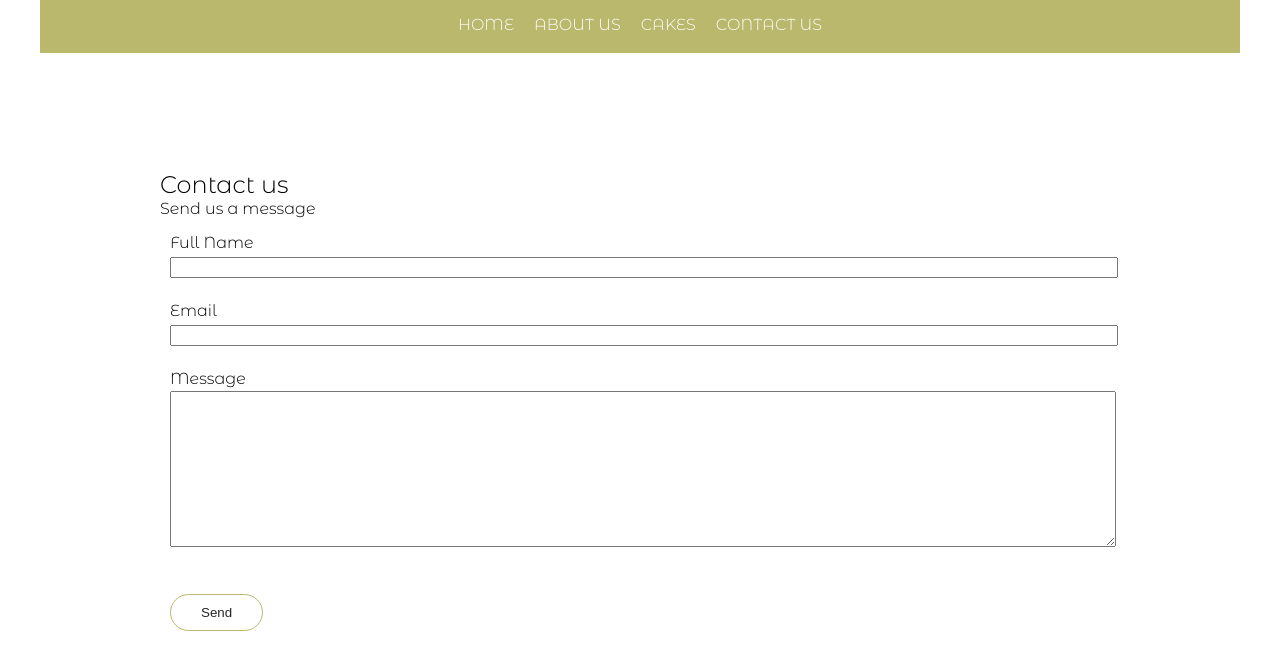
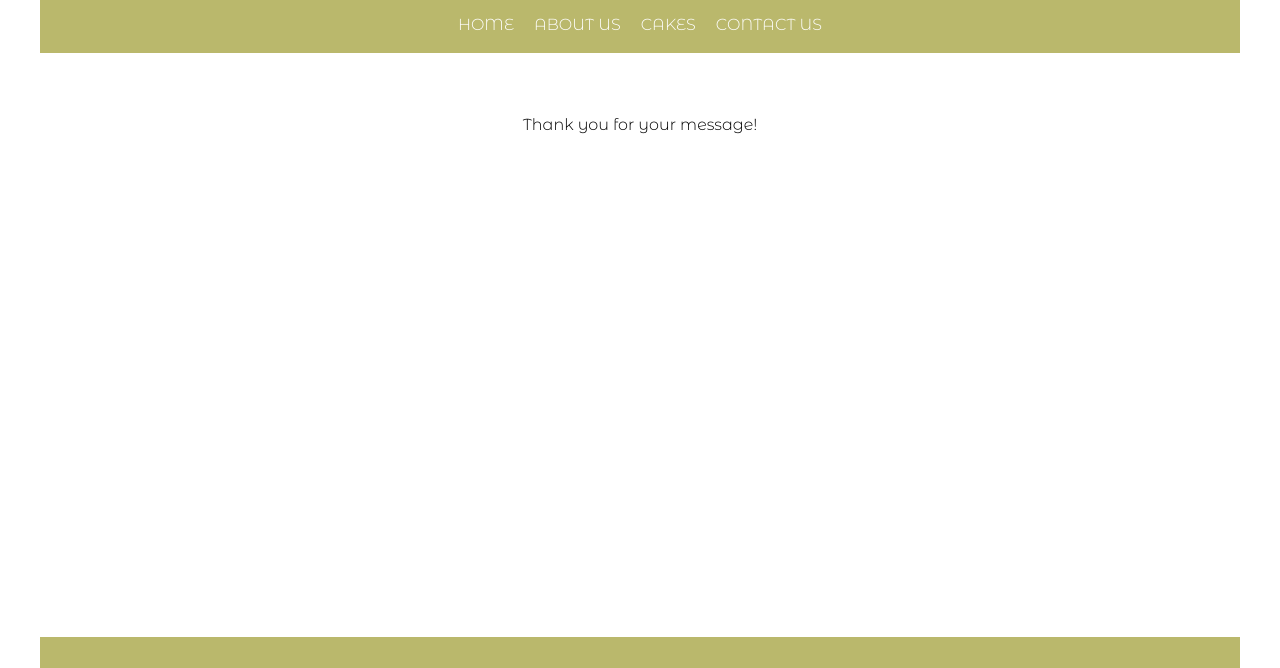
Before and after one commit to lee00812/mtm6201-midterm, a plain HTML site: page thankyou.html in a window 1280 px wide. Shown: the part 453-1121 px from the top of the page. Drawn offline with Linux system fonts and the light colour scheme.

Commit message:
adds thanks.html

```diff
--- a/css/styles.css
+++ b/css/styles.css
@@ -127,6 +127,7 @@ article h2 {
   margin-bottom: 20px;
   cursor: pointer;
   border-radius: 50px;
+  font-family: 'Montserrat Alternates', sans-serif;
 }
 
 .button:hover,
@@ -171,6 +172,13 @@ input, textarea {
 .form div {
     padding: 10px;
 }
+
+.thanks {
+    padding-bottom: 500px;
+    text-align: center;
+}
+
+
 
 @media screen and (min-width: 760px) {
     .container {
--- a/contact.html
+++ b/thankyou.html
@@ -24,30 +24,11 @@
                 <li><a href="contact.html" class="topnav">CONTACT US</a></li>
             </ul>
         </nav>
-        <section class="contact">
-            <h1>Contact us</h1>
-            <div class="form">
-                <h3>Send us a message</h3>
-                <form action="nextpage.html" method="get">
-                    <div class="info">
-                        <label for="name">Full Name</label>
-                        <input type="text" id="name" name="name">
-                    </div>
-                    <div class="info">
-                        <label for="email">Email</label>
-                        <input type="email" id="email" name="email">
-                    </div>
-                    <div class="info">
-                        <label for="message">Message</label>
-                        <textarea id="message" name="message"></textarea>
-                    </div>
-                    <div>
-                        <button type="submit">Send</button>
-                    </div>
-                </form>
+        <main>
+            <div class="thanks">
+                Thank you for your message!
             </div>
-        </section>
-
+        </main>
         <footer class="footer">
             <span>Blessing Bakery</span><br>
             <span>Phone: 613-684-1008</span><br>
```
